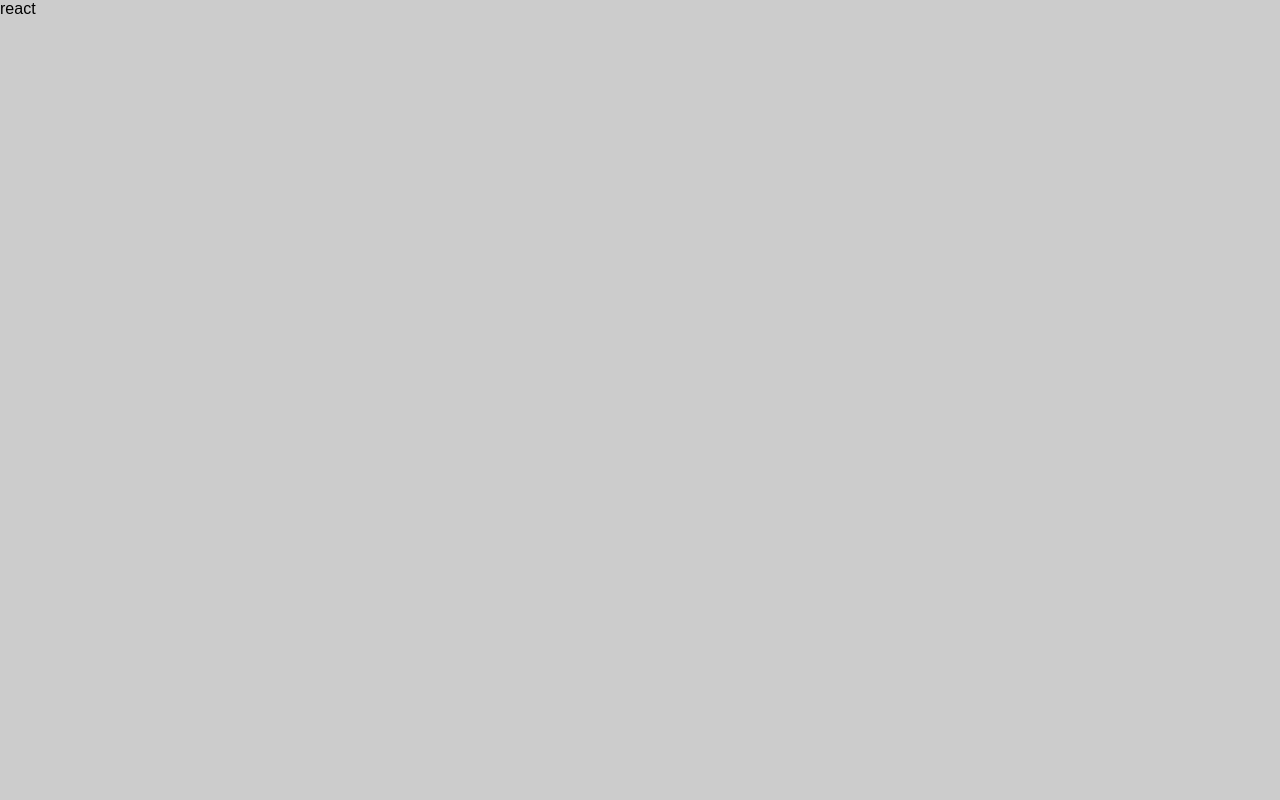
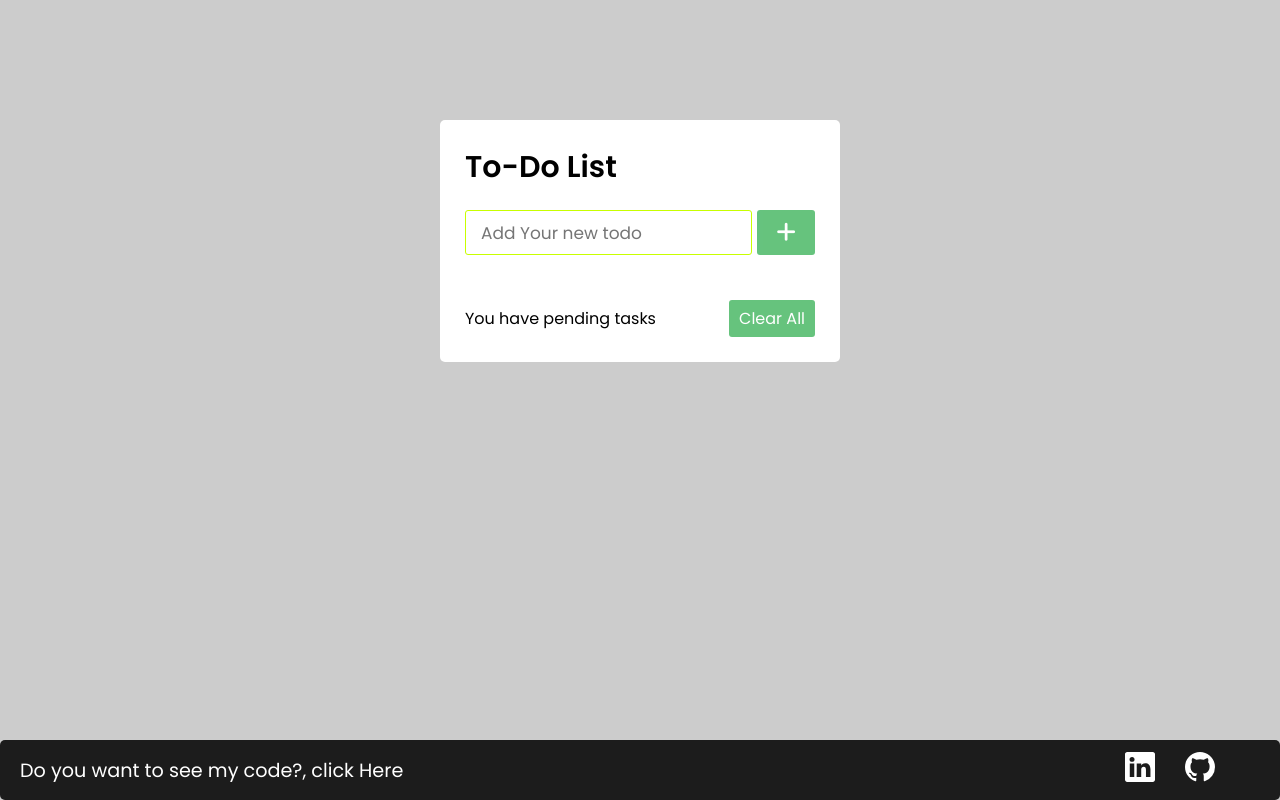
Before and after one commit to JairMontenegro/To-Do-App-React-r, a React (Create React App) app: page / in a window 1280 px wide. Built offline with nearby package versions, Linux system fonts and the light colour scheme; the HTML template or start-up script is replaced by a standard one.

Commit message:
add previus project

```diff
--- a/public/index.html
+++ b/public/index.html
@@ -1,20 +1,19 @@
 <!DOCTYPE html>
 <html lang="en">
+
 <head>
   <meta charset="utf-8" />
   <link rel="icon" href="%PUBLIC_URL%/favicon.ico" />
   <meta name="viewport" content="width=device-width, initial-scale=1" />
   <meta name="theme-color" content="#000000" />
-    <meta
-      name="description"
-      content="Web site created using create-react-app"
-    />
+  <meta name="description" content="Web site created using create-react-app" />
   <link rel="apple-touch-icon" href="%PUBLIC_URL%/logo192.png" />
   <!--
       manifest.json provides metadata used when your web app is installed on a
       user's mobile device or desktop. See https://developers.google.com/web/fundamentals/web-app-manifest/
     -->
   <link rel="manifest" href="%PUBLIC_URL%/manifest.json" />
+  <script src="https://kit.fontawesome.com/7d86d06071.js" crossorigin="anonymous"></script>
   <!--
       Notice the use of %PUBLIC_URL% in the tags above.
       It will be replaced with the URL of the `public` folder during the build.
@@ -26,6 +25,7 @@
     -->
   <title>React App</title>
 </head>
+
 <body>
   <noscript>You need to enable JavaScript to run this app.</noscript>
   <div id="root"></div>
@@ -40,4 +40,5 @@
       To create a production bundle, use `npm run build` or `yarn build`.
     -->
 </body>
+
 </html>
--- a/src/App.css
+++ b/src/App.css
@@ -1,11 +1,126 @@
+
+@import url("https://fonts.googleapis.com/css2?family=Poppins:wght@200;300;400;500;600;700&display=swap");
+
+
 * {
   margin: 0;
   padding: 0;
   box-sizing: border-box;
   font-family: "poppins", sans-serif;
 }
+
 body {
   height: 100vh;
   width: 100%;
-  background: #CCC
+  background: #CCC;
+  position: absolute;
+
 }
+
+.wrapper {
+  margin: 120px auto;
+  max-width: 400px;
+  width: 100%;
+  background: #fff;
+  border-radius: 5px;
+  padding: 25px;
+}
+
+.wrapper header {
+  font-size: 30px;
+  font-weight: 600;
+}
+.wrapper .inputField {
+  display: flex;
+  height: 45px;
+  width: 100%;
+  margin: 20px 0;
+}
+
+.inputField input {
+  outline: none;
+  width: 85%;
+  height: 100%;
+  border: 1px solid rgb(200, 255, 0);
+  font-size: 17px;
+  border-radius: 3px;
+  padding-left: 15px;
+}
+
+.inputField button {
+  width: 60px;
+  height: 100%;
+  border: none;
+  outline: none;
+  background: #019c28;
+  color: #fff;
+  font-size: 22px;
+  border-radius: 3px;
+  margin-left: 5px;
+  cursor: pointer;
+  opacity: 0.6;
+  pointer-events: none;
+}
+
+.inputField button.active {
+  opacity: 1;
+  pointer-events: auto;
+}
+
+.wrapper .todoList {
+  max-height: 250px;
+  overflow-y: auto;
+}
+
+.todoList li {
+  list-style: none;
+  height: 45px;
+  line-height: 45px;
+  position: relative;
+  background: #f2f2f2;
+  border-radius: 3px;
+  margin-bottom: 8px;
+  padding: 0 15px;
+  cursor: default;
+  overflow: hidden;
+}
+.todoList li span {
+  position: absolute;
+  right: -45px;
+  color: #fff;
+  width: 45px;
+  text-align: center;
+  background: #e74c3c;
+  border-radius: 0 3px 3px 0;
+  cursor: pointer;
+  transition: all 0.3s ease;
+}
+.todoList li:hover span {
+  right: 0px;
+}
+
+.wrapper .footer {
+  display: flex;
+  width: 100%;
+  align-items: center;
+  margin-top: 25px;
+  justify-content: space-between;
+}
+
+.footer button {
+  border: none;
+  outline: none;
+  background: #019c28;
+  color: #fff;
+  font-size: 16px;
+  cursor: pointer;
+  border-radius: 3px;
+  padding: 6px 10px;
+  opacity: 0.6;
+  pointer-events: none;
+}
+
+.footer button.active {
+  opacity: 1;
+  pointer-events: auto;
+}
--- a/src/App.js
+++ b/src/App.js
@@ -1,12 +1,28 @@
 import './App.css';
-
+import Footer from "./components/footer.js"
 
 
 function App() {
   return (
     <div className="App">
-      react
-    </div>
+
+      <div className='wrapper'>
+      <header>To-Do List</header>
+      <div className="inputField">
+            <input type="text" placeholder="Add Your new todo"/>
+            <button><i className="fas fa-plus"></i></button>
+        </div>
+        <ul className="todoList">
+            {/* <!-- addd --> */}
+        </ul>
+
+        <div className="footer">
+            <span>You have <span className="pendingNumb"></span> pending tasks </span>
+            <button>Clear All</button>
+        </div>
+        </div>
+      <Footer/>
+      </div>
   );
 }
 
--- /dev/null
+++ b/src/components/footer.js
@@ -0,0 +1,38 @@
+import React from 'react';
+import '../styles-shets/footer.css';
+
+function Footer (){
+
+    return (
+        <footer className='container_media'>
+            <p className="pr">Do you want to see my code?, click <a  href="https://github.com/JairMontenegro/To-Do-App-React-r"
+                target="_blank" rel="noopener noreferrer">Here</a></p>
+        <ul className="socialmedia">
+            <li className="li">
+                <a href="https://www.linkedin.com/in/jair-montenegro-2a9499218/" className="a" title="Linkedin"
+                    target="_blank" rel="noopener noreferrer">
+                    <svg xmlns="http://www.w3.org/2000/svg" width="30" height="30" fill="currentColor" className="svg"
+                        viewBox="0 0 16 16">
+                        <path
+                            d="M0 1.146C0 .513.526 0 1.175 0h13.65C15.474 0 16 .513 16 1.146v13.708c0 .633-.526 1.146-1.175 1.146H1.175C.526 16 0 15.487 0 14.854V1.146zm4.943 12.248V6.169H2.542v7.225h2.401zm-1.2-8.212c.837 0 1.358-.554 1.358-1.248-.015-.709-.52-1.248-1.342-1.248-.822 0-1.359.54-1.359 1.248 0 .694.521 1.248 1.327 1.248h.016zm4.908 8.212V9.359c0-.216.016-.432.08-.586.173-.431.568-.878 1.232-.878.869 0 1.216.662 1.216 1.634v3.865h2.401V9.25c0-2.22-1.184-3.252-2.764-3.252-1.274 0-1.845.7-2.165 1.193v.025h-.016a5.54 5.54 0 0 1 .016-.025V6.169h-2.4c.03.678 0 7.225 0 7.225h2.4z" />
+                    </svg>
+                </a>
+            </li>
+            <li className="li">
+                <a href="https://github.com/JairMontenegro" className="a" title="Github" target="_blank"
+                    rel="noopener noreferrer">
+                    <svg xmlns="http://www.w3.org/2000/svg" width="30" height="30" fill="currentColor" className="svg"
+                        viewBox="0 0 16 16">
+                        <path
+                            d="M8 0C3.58 0 0 3.58 0 8c0 3.54 2.29 6.53 5.47 7.59.4.07.55-.17.55-.38 0-.19-.01-.82-.01-1.49-2.01.37-2.53-.49-2.69-.94-.09-.23-.48-.94-.82-1.13-.28-.15-.68-.52-.01-.53.63-.01 1.08.58 1.23.82.72 1.21 1.87.87 2.33.66.07-.52.28-.87.51-1.07-1.78-.2-3.64-.89-3.64-3.95 0-.87.31-1.59.82-2.15-.08-.2-.36-1.02.08-2.12 0 0 .67-.21 2.2.82.64-.18 1.32-.27 2-.27.68 0 1.36.09 2 .27 1.53-1.04 2.2-.82 2.2-.82.44 1.1.16 1.92.08 2.12.51.56.82 1.27.82 2.15 0 3.07-1.87 3.75-3.65 3.95.29.25.54.73.54 1.48 0 1.07-.01 1.93-.01 2.2 0 .21.15.46.55.38A8.012 8.012 0 0 0 16 8c0-4.42-3.58-8-8-8z" />
+                    </svg>
+                </a>
+            </li>
+        </ul>
+
+        </footer>
+    )
+}
+
+
+export default Footer
--- /dev/null
+++ b/src/styles-shets/footer.css
@@ -0,0 +1,31 @@
+.container_media{
+  width: 100%;
+  height: 60px;
+  display: flex;
+  justify-content: space-between;
+  align-items: center;
+  flex-wrap: wrap;
+  background-color: #1C1C1C;
+  border-radius: 5px;
+  position: absolute;
+  bottom: 0;
+  }
+  .container_media p{
+    font-size: 1.2rem;
+    color:  #fff ;
+    margin-left: 20px;
+  }
+  .container_media a{
+    text-decoration: none;
+    color: #fff;
+  }
+
+  .container_media ul{
+    display:flex;
+    margin-right: 50px;
+  }
+
+  .container_media li{
+    list-style: none;
+    margin: 0 15px;
+  }
```
Also changed, not shown: src/components/tasks.js (added). Lines whose indentation alone changed are shown as unchanged.
